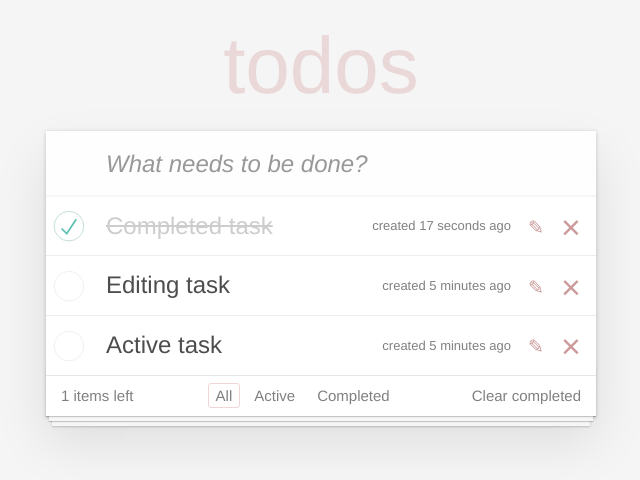
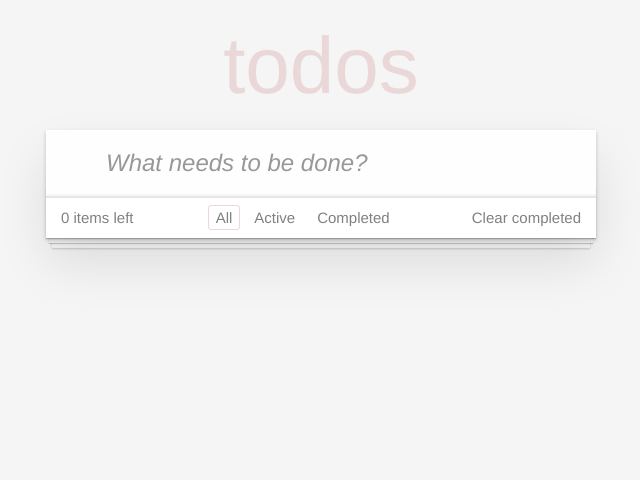
Before and after one commit to mihairu-code/trytodoapp, a React (Vite) app: page / in a window 1280 px wide. Shown: the top 480 px of the page, without its empty margins (319-959 px from the left). Built offline with nearby package versions, Linux system fonts and the light colour scheme.

Commit message:
kirei ni natta
Mode some functions and parameters from some components into App component

```diff
--- a/src/Components/App.jsx
+++ b/src/Components/App.jsx
@@ -1,17 +1,42 @@
-import React from 'react';
+import React, { useState } from 'react';
 import TaskList from './TaskList';
 import Footer from './Footer';
+import NewTaskForm from './NewTaskForm';
 
 const App = () => {
+    const [tasks, setTasks] = useState([]);
+
+    const activeTasksCounter = tasks.filter(task => !task.completed).length;
+
+    const toggleSwitch = (taskId) => {
+        setTasks(tasks.map(task =>
+            task.id === taskId ? { ...task, completed: !task.completed } : task
+        ));
+    };
+
+    const addTask = (description) => {
+        setTasks([...tasks, {
+            id: tasks.length > 0 ? tasks[tasks.length - 1].id + 1 : 0,
+            description,
+            created: Date.now(),
+            completed: false
+        }]);
+    };
+
+    const deleteTask = (taskId) => {
+        setTasks(tasks.filter(task => task.id !== taskId));
+    };
+
     return (
         <section className="todoapp">
             <header className="header">
                 <h1>todos</h1>
+                <NewTaskForm onAddTask={addTask} />
             </header>
             <section className="main">
-                <TaskList />
-                <Footer />
+                <TaskList tasks={tasks} onToggle={toggleSwitch} onDelete={deleteTask} />
             </section>
+            <Footer activeTaskCounter={activeTasksCounter} />
         </section>
     );
 };
--- a/src/Components/Footer.jsx
+++ b/src/Components/Footer.jsx
@@ -1,10 +1,10 @@
 import React from 'react';
 import TaskFilter from './TaskFilter';
 
-const Footer = () => {
+const Footer = ({ activeTaskCounter }) => {
     return (
         <footer className="footer">
-            <span className="todo-count">1 items left</span>
+            <span className="todo-count">{activeTaskCounter} {activeTaskCounter === 1 ? "item" : "items"} left</span>
             <TaskFilter />
             <button className="clear-completed">Clear completed</button>
         </footer>
--- a/src/Components/Task.jsx
+++ b/src/Components/Task.jsx
@@ -8,17 +8,15 @@ const Task = ({ task, onToggle, onDelete }) => {
     return (
         <li className={completed ? 'completed' : ''}>
             <div className="view">
-                <input
-                    className="toggle"
-                    type="checkbox"
-                    checked={completed}
-                    onChange={onToggle}
+                <input className="toggle"
+                       type="checkbox"
+                       checked={completed}
+                       onChange={onToggle}
                 />
                 <label>
                     <span className="description">{description}</span>
                     <span className="created">created {createdAt} ago</span>
                 </label>
-                <button className="icon icon-edit"></button>
                 <button className="icon icon-destroy" onClick={onDelete}></button>
             </div>
         </li>
--- a/src/Components/TaskList.jsx
+++ b/src/Components/TaskList.jsx
@@ -1,47 +1,18 @@
-import React, { useState } from 'react';
+import React from 'react';
 import Task from './Task';
-import NewTaskForm from './NewTaskForm';
 
-const TaskList = () => {
-    const [tasks, setTasks] = useState([
-        { id: 0, description: 'Completed task', created: Date.now() - 17000, completed: true },
-        { id: 1, description: 'Editing task', created: Date.now() - 300000, completed: false },
-        { id: 2, description: 'Active task', created: Date.now() - 300000, completed: false },
-    ]);
-
-    const toggleSwitch = (taskId) => {
-        setTasks(tasks.map(task =>
-            task.id === taskId ? { ...task, completed: !task.completed } : task
-        ));
-    };
-
-    const addTask = (description) => {
-        setTasks([...tasks, {
-            id: tasks.length > 0 ? tasks[tasks.length - 1].id + 1 : 0,
-            description,
-            created: Date.now(),
-            completed: false
-        }]);
-    };
-
-    const deleteTask = (taskId) => {
-        setTasks(tasks.filter(task => task.id !== taskId));
-    };
-
+const TaskList = ({ tasks, onToggle, onDelete }) => {
     return (
-        <div>
-            <NewTaskForm onAddTask={addTask} />
         <ul className="todo-list">
             {tasks.map((task) => (
                 <Task
                     key={task.id}
                     task={task}
-                        onToggle={() => toggleSwitch(task.id)}
-                        onDelete={() => deleteTask(task.id)}
+                    onToggle={() => onToggle(task.id)}
+                    onDelete={() => onDelete(task.id)}
                 />
             ))}
         </ul>
-        </div>
     );
 };
 
```
Lines whose indentation alone changed are shown as unchanged.
